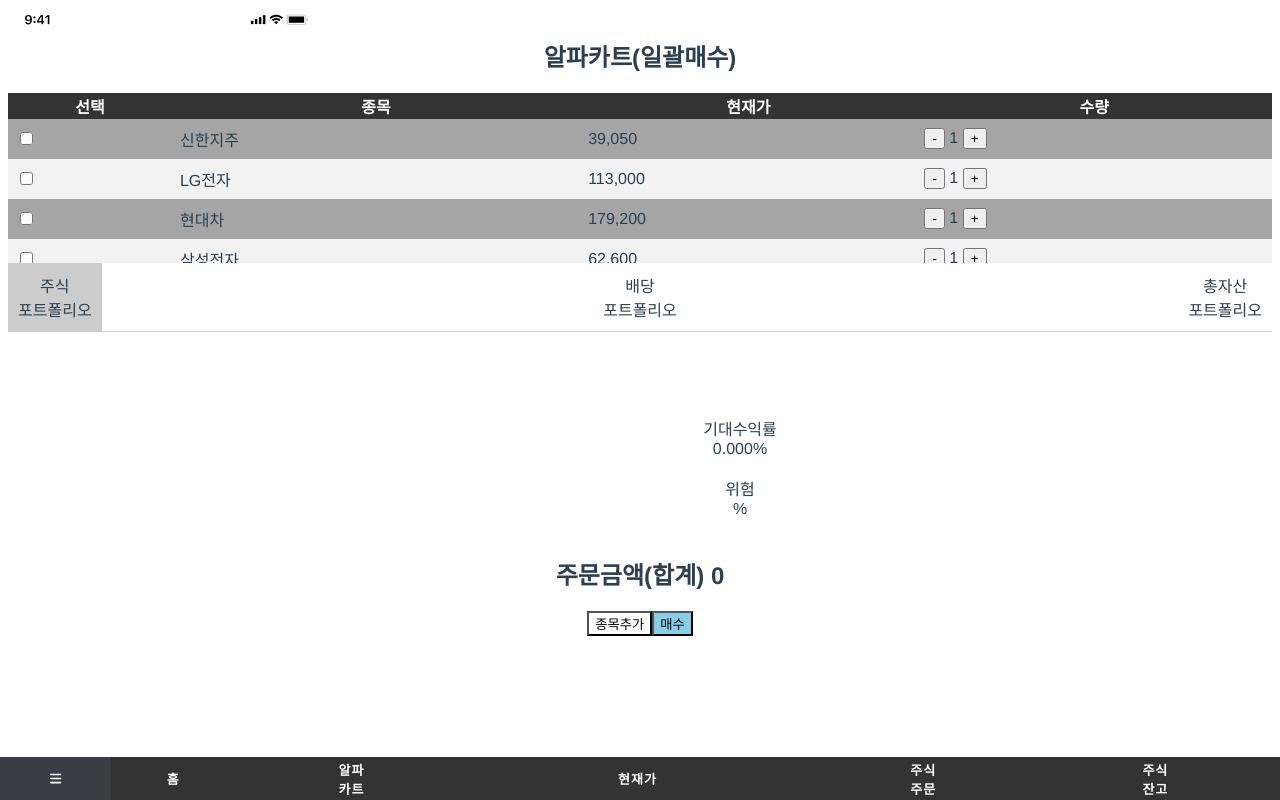
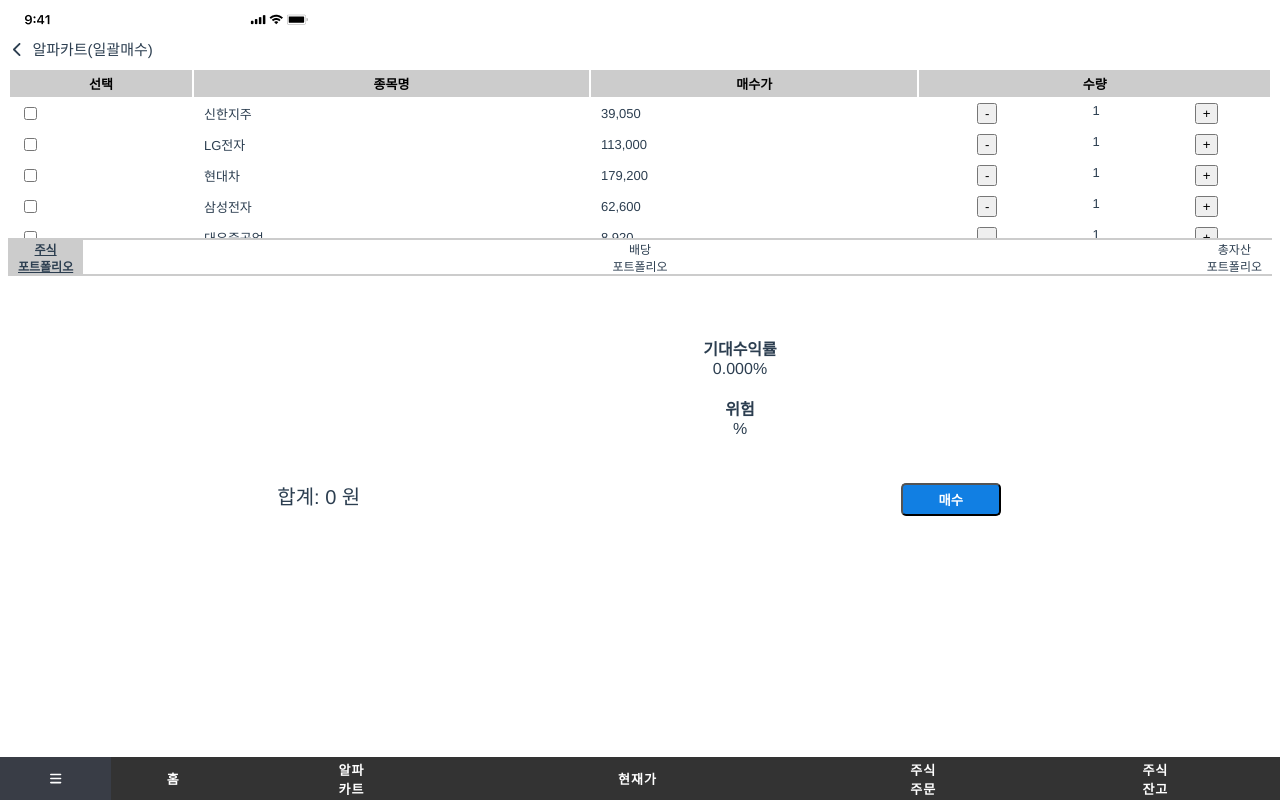
Before and after one commit to datadbs/alpha3, a Vue app in the folder alpha2-main/frontend/vue/: page /cart in a window 1280 px wide. Built offline with nearby package versions, Linux system fonts and the light colour scheme; no server answers.

Commit message:
feat: v1

```diff
--- a/alpha2-main/frontend/vue/src/components/Login.vue
+++ b/alpha2-main/frontend/vue/src/components/Login.vue
@@ -11,7 +11,6 @@
     <div class="text-right">
       <button type="button" class="btn btn-primary" @click="login">로그인</button>
     </div>
-    <div v-if="token" id="token">{{ token }}</div>
   </div>
 </template>
 
--- a/alpha2-main/frontend/vue/src/views/CartView.vue
+++ b/alpha2-main/frontend/vue/src/views/CartView.vue
@@ -1,14 +1,17 @@
 <template>
   <div id="app">
-      <h2>알파카트(일괄매수)</h2>
+    <div id="top-wrapper">
+          <font-awesome-icon icon="fa-solid fa-chevron-left" onclick=""/>
+          <span>알파카트(일괄매수)</span>
+      </div>
       <div class="scrollable" ref="scrollable" v-on:scroll="handleScroll">
-      <table>
+        <table class="cart-table">
             <thead>
               <tr>
-              <th style="position: sticky; top: 0;">선택</th>
-              <th style="position: sticky; top: 0;">종목</th>
-              <th style="position: sticky; top: 0;">현재가</th>
-              <th style="position: sticky; top: 0;">수량</th>
+                  <th>선택</th>
+                  <th>종목명</th>
+                  <th>매수가</th>
+                  <th>수량</th>
               </tr>
             </thead>
             <tbody>
@@ -17,9 +20,11 @@
                 <td>{{ stock.name }}</td>
                 <td>{{ stock.price }}</td>
                 <td>
+                  <div class="display-flex">
                     <button type="button" @click="decrementQuantity(stock)">-</button>
                     {{ stock.quantity }}
                     <button type="button" @click="incrementQuantity(stock)">+</button>
+                  </div>
                 </td>
             </tr>
             </tbody>
@@ -30,42 +35,40 @@
         <div class="tab" @click="selectedTab = 'sec'" :class="{ 'active': selectedTab === 'sec' }">배당<br>포트폴리오</div>
         <div class="tab" @click="selectedTab = 'third'" :class="{ 'active': selectedTab === 'third' }">총자산<br>포트폴리오</div>
       </div>
+
       <div v-if="selectedTab == 'first'">
-        <div style="display:inline-block; width:200px">
+        <div class="al-center">
+            <div class="display-inblock">
             <Pie :data="chartData" :options="options"/>
           </div>
-        <div style="display:inline-block">
-          기대수익률<br>
+          <div class="display-inblock-width">
+            <b>기대수익률</b><br>
             {{ percent }}%<br><br>
-          위험<br>
+            <b>위험</b><br>
             {{ danger }}%<br><br>
           </div>
-        <h2>주문금액(합계) <span id="myValue">{{checkedStockPricesSum}}</span></h2>
         </div>
+        <div class="display-flex m-top">
+          <div><span id="csps">합계: {{checkedStockPricesSum}} 원</span></div>
+          <button id="buy" type="button" @click="modal">매수</button>
+        </div>
+      </div>
+
       <div v-else-if="selectedTab == 'sec'">
         <Bar :data="divs" :options="divs.options" ref="barChart"/>
       </div>
+
       <div v-else-if="selectedTab == 'third'">
         <div style="display:inline-block; width:150px">
           <b>보유 포트폴리오</b>
           <Pie :data="chartData" :options="options"/>
         </div>
-
         <div style="display:inline-block; width:150px">
           <b>목표 포트폴리오</b>
           <Pie :data="darts" :options="options"/>
         </div>
       </div>
-      <button type="button" @click="add" style="background-color:white">
-        종목추가
-      </button>
-      <button type="button" @click="modal" style="background-color:skyblue">
-        매수
-      </button>
-      <div style="margin:50px;"></div>
-
   </div>
-
 </template>
 
 <script>
@@ -238,6 +241,17 @@
                     console.log(error);
                   });
     },
+    updateStock() {
+      const headers = { 'Authorization': `JWT ${localStorage.getItem('access_token')}` };
+            axios
+                .get("http://34.64.108.15:8000/api/stock/cart/", { headers })
+                  .then(res => {
+                    this.stocks.push({name: res.data.results.stock_name, code: res.data.results.stock_code, price: res.data.results.stock_cp, quantity: res.data.results.stock_pg, checked: false});
+                  })
+                  .catch(error => {
+                    console.log(error);
+                  });
+    },
     stockClick(stock) {
       stock.checked = true;
     },
@@ -259,56 +273,105 @@
   mounted() {
     this.updateDiv()
     this.updatePort()
+    this.updateStock()
   }
 }
 </script>
+
 <style scoped>
+
+/* top-wrapper */
+#top-wrapper {
+  text-align: left;
+  height: 30px;
+  font-size: 15px;
+  padding-left: 5px;
+}
+
+#top-wrapper span {
+  margin-left: 10px;
+}
+
+.display-absolute {
+  display: absolute;
+  left: 0;
+}
+.m-top {
+  margin-top: 5px;
+}
+.p-top {
+  padding-top: 5px;
+}
+
 .scrollable {
+    width: 100%px;
     height: 170px;
     overflow-y: scroll;
   }
  .tabs {
     display: flex;
     justify-content: space-between;
-    border-bottom: 1px solid #ccc;
+    border-bottom: 2px solid #ccc;
+    border-top: 2px solid #ccc;
+    font-size: 12px;
   }
 
   .tab {
-    padding: 10px;
+    padding-left: 10px;
+    padding-right: 10px;
     cursor: pointer;
   }
 
   .tab.active {
     background-color: #ccc;
+    font-weight: 900;
+    text-decoration : underline;
   }
 
   .tab-content {
     margin-top: 10px;
   }
-      table {
-          border-collapse: collapse;
+  .cart-table {
     width: 100%;
+    font-size: 13px;;
   }
-
+  tr {
+    background-color: rgba(236, 236, 236, 0);
+  }
   td {
     text-align: left;
-          padding: 8px;
+    padding: 4px;
+    padding-left: 10px;
   }
-
   th {
-          background-color: #333;
-          color: white;
+    background-color: #cccccc;
+    color: black;
+    padding: 4px;
+    font-size: 13px
   }
-      tr:nth-child(odd) {
-          background-color: #a5a5a5;
-      }
-      tr:nth-child(even) {
-          background-color: #f2f2f2;
-      }
-
   input[type=checkbox] {
       cursor: pointer;
   }
+  .display-flex {
+    display: flex;
+    justify-content: space-around;
+    vertical-align: bottom;
+  }
+
+  .display-inblock {
+    display: inline-block;
+    width: 200px;
+    height: 200px;
+    vertical-align: top;
+  }
+  .display-inblock-width {
+    display: inline-block;
+    width: 80px;
+    height: 40px;
+    margin-top: 60px;
+    vertical-align: top;
+  }
+
   button img{
     width: 100px;
     height: 30px;
@@ -317,4 +380,23 @@
   #chart {
     display: inline-block;
   }
+
+  .al-center {
+    text-align: center;
+  }
+
+  #csps {
+    font-size: 20px;
+  }
+
+  #buy {
+    padding: 5px;
+    margin: 2px;
+    width: 100px;
+    text-align: center;
+    border-radius: 5px;
+    background-color:#117FE3;
+    color: white;
+    font-weight: bold;
+  }
 </style>
--- a/alpha2-main/frontend/vue/src/views/CreateView.vue
+++ b/alpha2-main/frontend/vue/src/views/CreateView.vue
@@ -7,8 +7,8 @@
         <!-- 메인 -->
         <div>
             <div class="tabs">
-                <div class="tab" @click="selectedTab = 'first'" :class="{ 'active': selectedTab === 'first' }">총자산 포트폴리오</div>
-                <div class="tab" @click="selectedTab = 'sec'" :class="{ 'active': selectedTab === 'sec' }">배당 포트폴리오</div>
+                <div class="tab m-left" @click="selectedTab = 'first'" :class="{ 'active': selectedTab === 'first' }">총자산 포트폴리오</div>
+                <div class="tab m-right" @click="selectedTab = 'sec'" :class="{ 'active': selectedTab === 'sec' }">배당 포트폴리오</div>
             </div>
             <div v-if="selectedTab == 'first'">
                 <div id="main">
@@ -56,12 +56,12 @@
             </div>
 
             <div class="main-bottom">
-                <div>
+                <div class="scrollable" ref="scrollable" v-on:scroll="handleScroll">
                     <table>
                     <thead>
                         <tr>
-                        <th>월</th>
-                        <th>금액</th>
+                            <th>월</th>
+                            <th>금액</th>
                         </tr>
                     </thead>
                     <tbody>
@@ -180,9 +180,10 @@
   }
 
   .tab {
-    padding: 10px;
+    padding: 5px;
     cursor: pointer;
     font-size: small;
+    width: 150px;
   }
 
   .tab.active {
@@ -195,12 +196,11 @@
   table {
           border-collapse: collapse;
           width: 100%;
-          margin-bottom:100px;
       }
 
       td {
           text-align: center;
-          padding: 8px;
+          padding: 5px;
       }
 
       th {
@@ -216,6 +216,10 @@
         height: 30px;
         font-size: 15px;
         padding-left: 5px;
+    }
+
+    #top-wrapper span {
+        margin-left: 10px;
     }
 
     /* main */
@@ -237,6 +241,7 @@
     }
     .main-bottom {
         width: 100%;
+        height: 250px;
     }
     #port-select  {
         text-align: center;
@@ -255,7 +260,7 @@
     }
     .my-box table th {
         text-align: left;
-        padding-top: 10px;
+        padding-top: 5px;
     }
 
     .question {
@@ -273,7 +278,13 @@
         text-align: center;
         padding-bottom: 8px;
         background-color: #4868E1;
-        margin-top: 15px;
         color: white;
     }
+    .scrollable {
+        width: 100%;
+        height: 250px;
+        overflow-y: scroll;
+        margin-bottom: 40px;
+    }
+
 </style>
--- a/alpha2-main/frontend/vue/src/views/MenuView.vue
+++ b/alpha2-main/frontend/vue/src/views/MenuView.vue
@@ -5,7 +5,7 @@
     </div>
     <div id="menus">
       <span id="portfolio">포트폴리오</span>
-      <button class="btn" id="create" onclick="location.href='./create';">포트폴리오 생성</button>
+      <button class="btn" id="create" @click="$router.push('./create');">포트폴리오 생성</button>
       <button class="btn" id="recommend" onclick="location.href='#';">포트폴리오 추천</button>
       <button class="btn" id="current" onclick="location.href='#';">포트폴리오 현황</button>
       <button class="btn" id="master" onclick="location.href='#';">고수의 포트폴리오</button>
--- a/alpha2-main/frontend/vue/src/views/StockbuyView.vue
+++ b/alpha2-main/frontend/vue/src/views/StockbuyView.vue
@@ -3,7 +3,7 @@
         <div>
             <div id="top-wrapper">
                 <font-awesome-icon icon="fa-solid fa-chevron-left" onclick="window.href='/index"/>
-                <a href="/search"><input v-model="stock.stockName" placeholder="종목검색"/></a>
+                <router-link to="/search"><input v-model="stock.stockName" placeholder="종목검색"/></router-link>
                 <button id="cart">카트</button>
                 <button id="order">현재가</button>
             </div>
@@ -174,6 +174,7 @@
             .post("http://34.64.108.15:8000/api/stock/cart", data, { headers })
             .then(() => {
                 console.log('장바구니 데이터 반영');
+                location.href='/cart';
             })
             .catch((error) => {
                 let errorMsg = "";
@@ -441,10 +442,4 @@
     align-content: stretch;
 }
 
-/* popup */
-/* #popup {
-    position: absolute;
-} */
-
-
 </style>
```
Also changed, not shown: 1 other file (tests, documents, lock files or other folders). Lines whose indentation alone changed are shown as unchanged.
